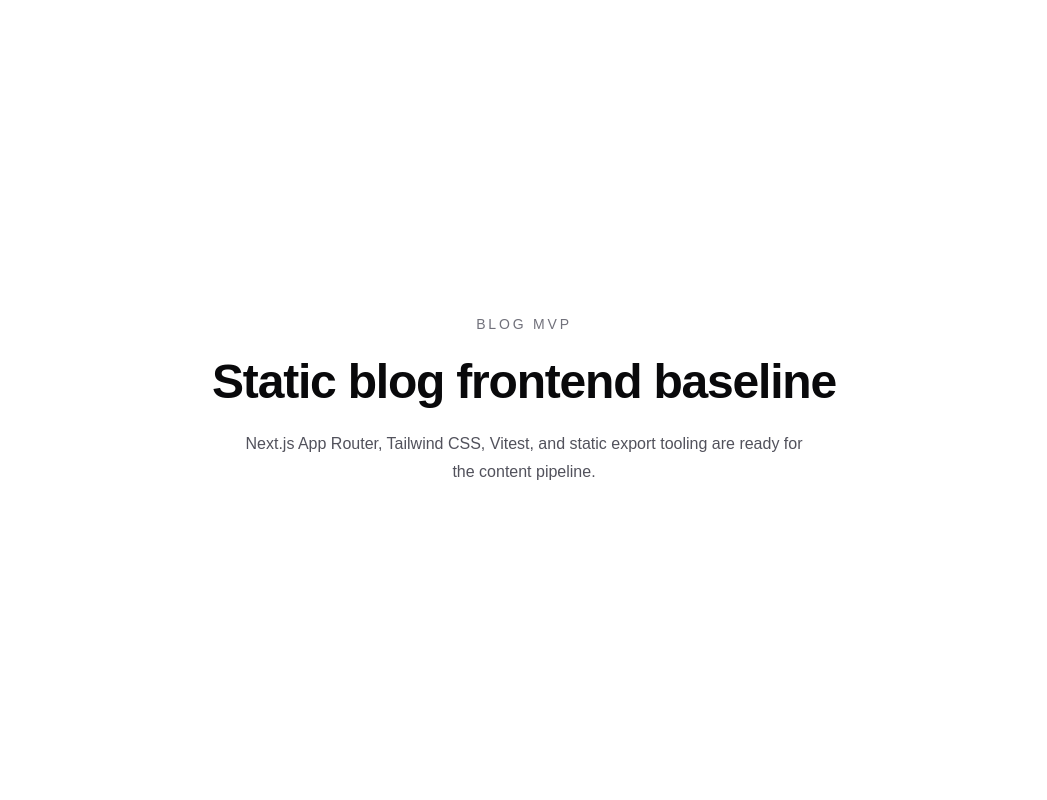
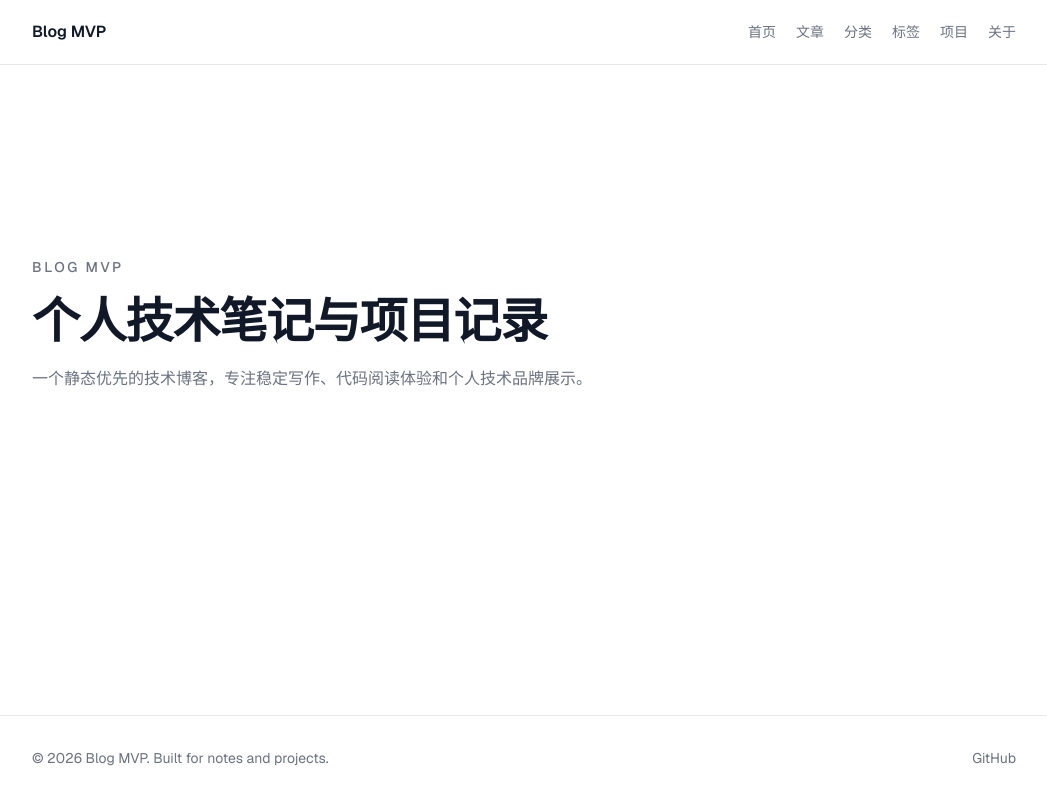
Before and after one commit to JaoHun/Blog, a Next.js app in the folder frontend/: page / in a window 1280 px wide. Shown: the whole page, without its empty margins (116-1163 px from the left). Built offline with nearby package versions, Linux system fonts and the light colour scheme.

Commit message:
feat: add site layout and base styling

```diff
--- a/frontend/app/globals.css
+++ b/frontend/app/globals.css
@@ -2,12 +2,33 @@
 
 :root {
   --background: #ffffff;
-  --foreground: #18181b;
+  --foreground: #111827;
+  --muted: #6b7280;
+  --border: #e5e7eb;
+  --link: #2563eb;
+  --code-bg: #f8fafc;
+  --code-fg: #0f172a;
+  --accent: #2563eb;
+}
+
+[data-theme="dark"] {
+  --background: #0b1120;
+  --foreground: #e5e7eb;
+  --muted: #9ca3af;
+  --border: #1f2937;
+  --link: #60a5fa;
+  --code-bg: #111827;
+  --code-fg: #f8fafc;
+  --accent: #60a5fa;
 }
 
 @theme inline {
   --color-background: var(--background);
   --color-foreground: var(--foreground);
+  --color-muted: var(--muted);
+  --color-border: var(--border);
+  --color-link: var(--link);
+  --color-accent: var(--accent);
   --font-sans: var(--font-geist-sans);
   --font-mono: var(--font-geist-mono);
 }
@@ -24,5 +45,15 @@
   margin: 0;
   background: var(--background);
   color: var(--foreground);
-  font-family: Arial, Helvetica, sans-serif;
+  font-family: var(--font-geist-sans), Arial, Helvetica, sans-serif;
 }
+
+a {
+  color: inherit;
+  text-decoration: none;
+}
+
+::selection {
+  background: var(--accent);
+  color: #ffffff;
+}
--- a/frontend/app/layout.tsx
+++ b/frontend/app/layout.tsx
@@ -1,6 +1,11 @@
-import type { Metadata } from "next";
-import { Geist, Geist_Mono } from "next/font/google";
-import "./globals.css";
+import type { Metadata } from 'next';
+import { Geist, Geist_Mono } from 'next/font/google';
+
+import { siteConfig } from '@/config/site';
+import { SiteFooter } from '@/components/layout/SiteFooter';
+import { SiteHeader } from '@/components/layout/SiteHeader';
+
+import './globals.css';
 
 const geistSans = Geist({
   variable: "--font-geist-sans",
@@ -13,8 +18,19 @@
 });
 
 export const metadata: Metadata = {
-  title: "Blog MVP",
-  description: "Static blog MVP",
+  metadataBase: new URL(siteConfig.url),
+  title: {
+    default: siteConfig.name,
+    template: `%s | ${siteConfig.name}`,
+  },
+  description: siteConfig.description,
+  openGraph: {
+    title: siteConfig.name,
+    description: siteConfig.description,
+    url: siteConfig.url,
+    images: [siteConfig.defaultOgImage],
+    type: 'website',
+  },
 };
 
 export default function RootLayout({
@@ -24,10 +40,21 @@
 }>) {
   return (
     <html
-      lang="en"
+      lang="zh-CN"
       className={`${geistSans.variable} ${geistMono.variable} h-full antialiased`}
+      suppressHydrationWarning
     >
-      <body className="min-h-full flex flex-col">{children}</body>
+      <body className="flex min-h-full flex-col">
+        <script
+          dangerouslySetInnerHTML={{
+            __html:
+              "(()=>{try{const t=localStorage.getItem('theme')||'system';const d=window.matchMedia('(prefers-color-scheme: dark)').matches;document.documentElement.dataset.theme=t==='system'?(d?'dark':'light'):t}catch{}})();",
+          }}
+        />
+        <SiteHeader />
+        <main className="mx-auto w-full max-w-5xl flex-1 px-5 py-10">{children}</main>
+        <SiteFooter />
+      </body>
     </html>
   );
 }
--- a/frontend/app/page.tsx
+++ b/frontend/app/page.tsx
@@ -1,16 +1,13 @@
 export default function Home() {
   return (
-    <main className="flex min-h-screen flex-col items-center justify-center gap-6 px-6 py-24 text-center">
-      <p className="text-sm font-medium uppercase tracking-[0.2em] text-zinc-500">
-        Blog MVP
+    <section className="flex min-h-[55vh] flex-col justify-center gap-5">
+      <p className="text-sm font-medium uppercase tracking-[0.18em] text-muted">Blog MVP</p>
+      <h1 className="max-w-3xl text-4xl font-semibold tracking-tight text-foreground sm:text-5xl">
+        个人技术笔记与项目记录
+      </h1>
+      <p className="max-w-2xl text-base leading-7 text-muted">
+        一个静态优先的技术博客，专注稳定写作、代码阅读体验和个人技术品牌展示。
       </p>
-      <h1 className="max-w-2xl text-4xl font-semibold tracking-tight text-zinc-950 sm:text-5xl">
-        Static blog frontend baseline
-      </h1>
-      <p className="max-w-xl text-base leading-7 text-zinc-600">
-        Next.js App Router, Tailwind CSS, Vitest, and static export tooling are
-        ready for the content pipeline.
-      </p>
-    </main>
+    </section>
   );
 }
--- /dev/null
+++ b/frontend/components/common/ExternalLink.tsx
@@ -0,0 +1,13 @@
+import type { AnchorHTMLAttributes, ReactNode } from 'react';
+
+type ExternalLinkProps = AnchorHTMLAttributes<HTMLAnchorElement> & {
+  children: ReactNode;
+};
+
+export function ExternalLink({ children, ...props }: ExternalLinkProps) {
+  return (
+    <a {...props} rel="noopener noreferrer" target="_blank">
+      {children}
+    </a>
+  );
+}
--- /dev/null
+++ b/frontend/components/layout/SiteFooter.tsx
@@ -0,0 +1,22 @@
+import { authorConfig } from '@/config/author';
+import { siteConfig } from '@/config/site';
+import { ExternalLink } from '@/components/common/ExternalLink';
+
+export function SiteFooter() {
+  return (
+    <footer className="border-t border-border">
+      <div className="mx-auto flex w-full max-w-5xl flex-col gap-3 px-5 py-8 text-sm text-muted sm:flex-row sm:items-center sm:justify-between">
+        <p>
+          © {new Date().getFullYear()} {siteConfig.name}. Built for notes and projects.
+        </p>
+        <div className="flex flex-wrap gap-4">
+          {authorConfig.links.map((link) => (
+            <ExternalLink className="transition hover:text-foreground" href={link.href} key={link.href}>
+              {link.label}
+            </ExternalLink>
+          ))}
+        </div>
+      </div>
+    </footer>
+  );
+}
--- /dev/null
+++ b/frontend/components/layout/SiteHeader.tsx
@@ -0,0 +1,23 @@
+import Link from 'next/link';
+
+import { navConfig } from '@/config/nav';
+import { siteConfig } from '@/config/site';
+
+export function SiteHeader() {
+  return (
+    <header className="border-b border-border bg-background/95">
+      <div className="mx-auto flex w-full max-w-5xl flex-col gap-4 px-5 py-5 sm:flex-row sm:items-center sm:justify-between">
+        <Link className="text-base font-semibold text-foreground" href="/">
+          {siteConfig.name}
+        </Link>
+        <nav aria-label="主导航" className="flex flex-wrap gap-x-5 gap-y-2 text-sm text-muted">
+          {navConfig.map((item) => (
+            <Link className="transition hover:text-foreground" href={item.href} key={item.href}>
+              {item.label}
+            </Link>
+          ))}
+        </nav>
+      </div>
+    </header>
+  );
+}
```
Also changed, not shown: 1 other file (tests, documents, lock files or other folders).
